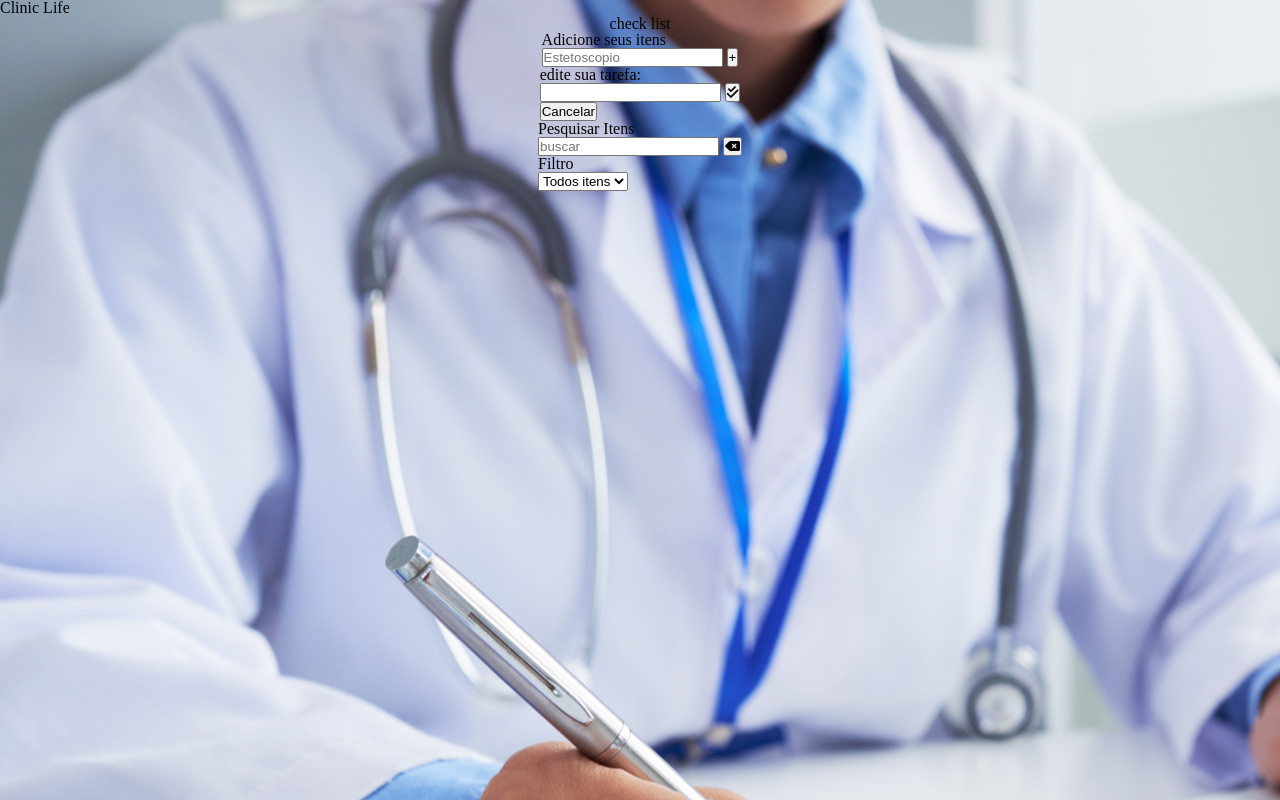
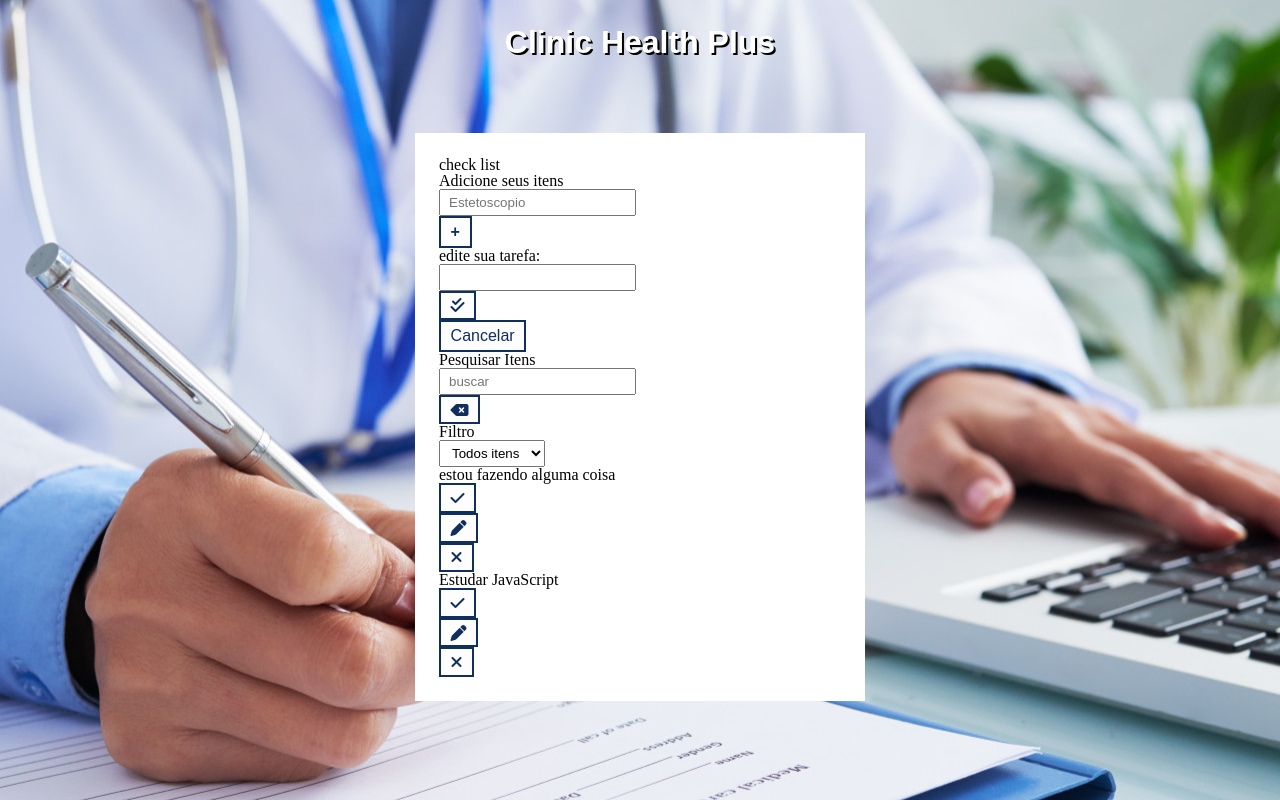
Before and after one commit to Gabrielfirme/To-do-list-clinic, a plain HTML site: page index.html in a window 1280 px wide. Drawn offline with Linux system fonts and the light colour scheme.

Commit message:
:lipstick: :construction:  Estilização do header e buttons
*Estilização do header e buttons.
*Html finalizado.

```diff
--- a/assets/css/style.css
+++ b/assets/css/style.css
@@ -1,4 +1,5 @@
 @charset "UTF-8";
+/*Estilo geral*/
 *{
     margin: 0;
     padding: 0;
@@ -6,11 +7,65 @@
 
 }
 body{
-    background:url(../img/maos-da-medica-irreconhecivel-escrevendo-no-formulario-e-digitando-no-teclado-do-laptop.jpg);
+    background:url(../img/maos-da-medica-irreconhecivel-escrevendo-no-formulario-e-digitando-no-teclado-do-laptop.jpg) no-repeat center;
+
 }
-.todo-list-container{
+main{
     display: flex;
-    flex-direction: column;
+    justify-content: center;
+    align-items: center;
+    align-content: center;
+}
+/*Estilização do to-do-list*/
+
+#todo-clinic-form{
+    background-color: white;
+}
+button{
+    background: #FDFDFD;
+    color:#102F5e;
+    border: 2px solid #102F5e;
+    padding: .3rem .6rem;
+    font-size: 1rem;
+    cursor: pointer;
+    display: flex;
     align-items: center;
     justify-content: center;
+    transition: .4s;
 }
+button:hover{
+    background-color:#102f5e;
+    color: #fff;
+}
+button:hover > i{
+    color: #fff;
+
+}
+button i{
+    color: #102F5e;
+    font-weight: bold;
+    pointer-events: none;
+}
+input,select{
+    padding: .25rem .5rem;
+}
+.hide{
+    display: none;
+}
+/*Cabeçalho do To-do-list */
+.todo-list-container{
+    width: 450px;
+    max-width: 450px;
+    margin: 3rem auto ;
+    padding:1.5rem;
+    background-color: #FFF;
+}
+ .todo-header{
+    text-align: center;
+    padding: 1.5rem;
+}
+.todo-header-title-main{
+    font: normal 700 4vh Arial;
+    color: #FFF;
+    text-shadow: 2px 2px  black;
+}
--- a/index.html
+++ b/index.html
@@ -7,16 +7,18 @@
     <link rel="stylesheet" href="assets/css/reset.css">
     <link rel="stylesheet" href="assets/css/style.css">
     <script src="assets/js/to-do.js" defer></script>
-    <title>Clinic Life</title>
+    <title>Clinic Health Plus</title>
     <!--Biblioteca de icones font awesome-->
     <link rel="stylesheet" href="https://cdnjs.cloudflare.com/ajax/libs/font-awesome/6.3.0/css/all.min.css" integrity="sha512-SzlrxWUlpfuzQ+pcUCosxcglQRNAq/DZjVsC0lE40xsADsfeQoEypE+enwcOiGjk/bSuGGKHEyjSoQ1zVisanQ==" crossorigin="anonymous" referrerpolicy="no-referrer" />
 </head>
 <body>
-    <h1>Clinic Life</h1>
+    <header class="todo-header">
+        <h1 class="todo-header-title-main">Clinic Health Plus</h1>
+    </header>
 
+    <main>
         <div class="todo-list-container">
             <h1>check list</h1>
-
             <form  id="todo-clinic-form">
                 <p>Adicione seus itens</p>
                 <div class="form-control">
@@ -24,11 +26,9 @@
                     <button type="submit">
                         <i class="fa-thing fa-plus"></i>
                     </button>
-
                 </div>
-
             </form>
-        <form id="editar-formulario">
+            <form id="editar-formulario" class="">
                 <p>edite sua tarefa:</p>
                 <div class="form-control">
                     <input type="text" id="edit-input">
@@ -38,7 +38,6 @@
                 </div>
                 <button id="cancel-edit-btn">
                     Cancelar
-
                 </button>
             </form>
             <!--toolbar no projeto original-->
@@ -49,7 +48,6 @@
                         <input type="text" id="serch-input" placeholder="buscar">
                         <button id="erase-button">
                             <i class="fa-solid fa-delete-left"></i>
-
                         </button>
                     </form>
                 </div>
@@ -59,13 +57,37 @@
                         <option value="todos"> Todos itens </option>
                         <option value="feitos"> Feito</option>
                         <option value="pendente"> Para fazer</option>
-
                     </select>
                 </div>
-
             </div>
-
+            <div id="todo-list">
+                <div class="todo">
+                    <h3>estou fazendo alguma coisa</h3>
+                    <button class="finish-todo">
+                        <i class="fa-solid fa-check"></i>
+                    </button>
+                    <button class="edit-todo">
+                        <i class="fa-solid fa-pen"></i>
+                    </button>
+                    <button class="remove-todo">
+                        <i class="fa-solid fa-xmark"></i>
+                    </button>
                 </div>
+                <div class="todo">
+                    <h3>Estudar JavaScript</h3>
+                    <button class="finish-todo">
+                        <i class="fa-solid fa-check"></i>
+                    </button>
+                    <button class="edit-todo">
+                        <i class="fa-solid fa-pen"></i>
+                    </button>
+                    <button class="remove-todo">
+                        <i class="fa-solid fa-xmark"></i>
+                    </button>
+                </div>
+            </div>
+        </div>
+    </main>
 
 </body>
 </html>
```
Lines whose indentation alone changed are shown as unchanged.
